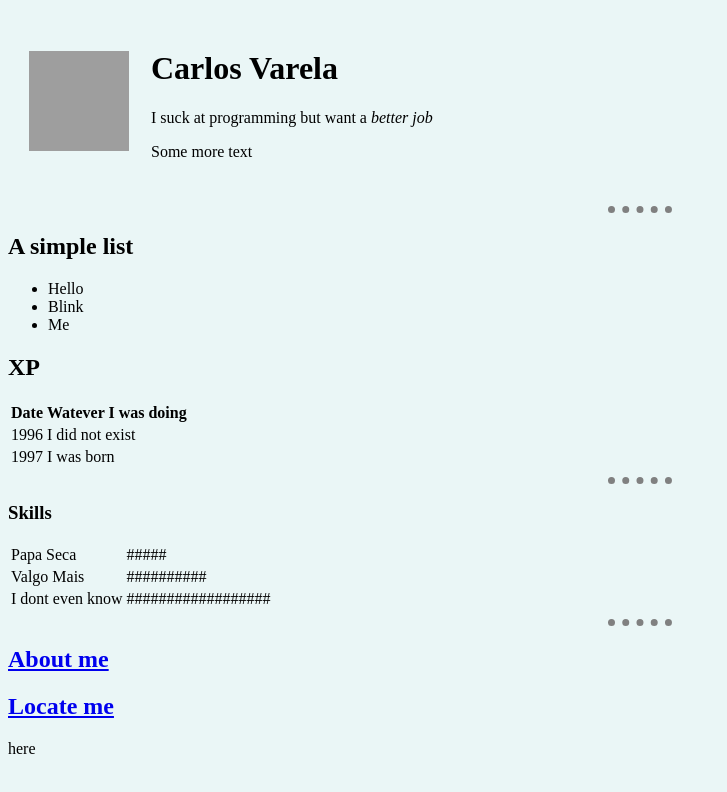
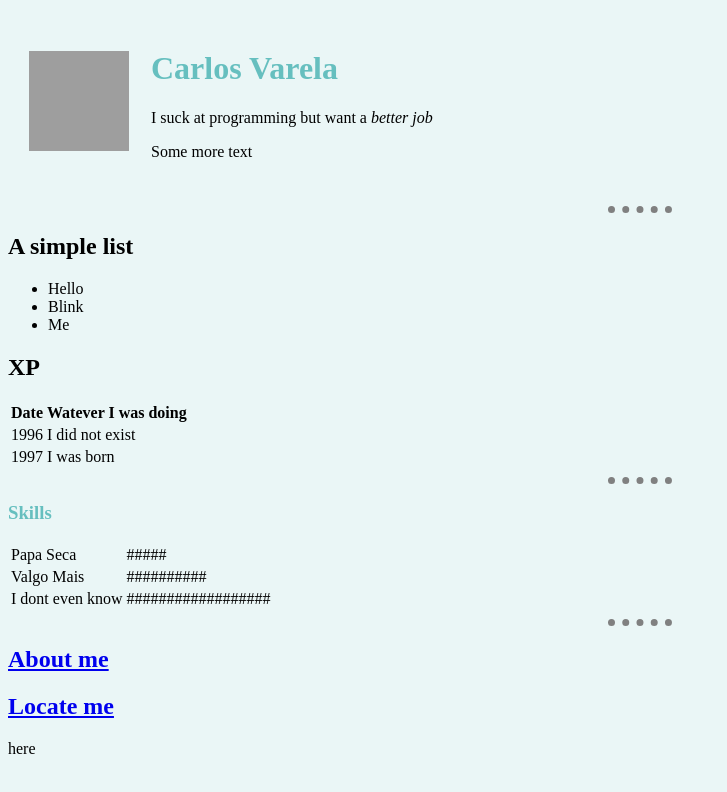
Before and after one commit to charliemka/WebDevBootcamp, a plain HTML site: page HTML/index.html in a window 1280 px wide. Shown: the whole page, without its empty margins (0-727 px from the left). Drawn offline with Linux system fonts and the light colour scheme; grey boxes are pictures that could not be loaded.

Commit message:
Just adding some style

```diff
--- a/HTML/css/styles.css
+++ b/HTML/css/styles.css
@@ -8,3 +8,11 @@ hr{
     border-width: 7px;
     width: 5%;
 }
+
+h1{
+    color :#66BFBF;
+}
+
+h3{
+    color :#66BFBF;
+}
```
Also changed, not shown: HTML/contact.html (+2 -0 lines), HTML/hobbies.html (+1 -0 lines), HTML/inputs.html (+1 -0 lines).
